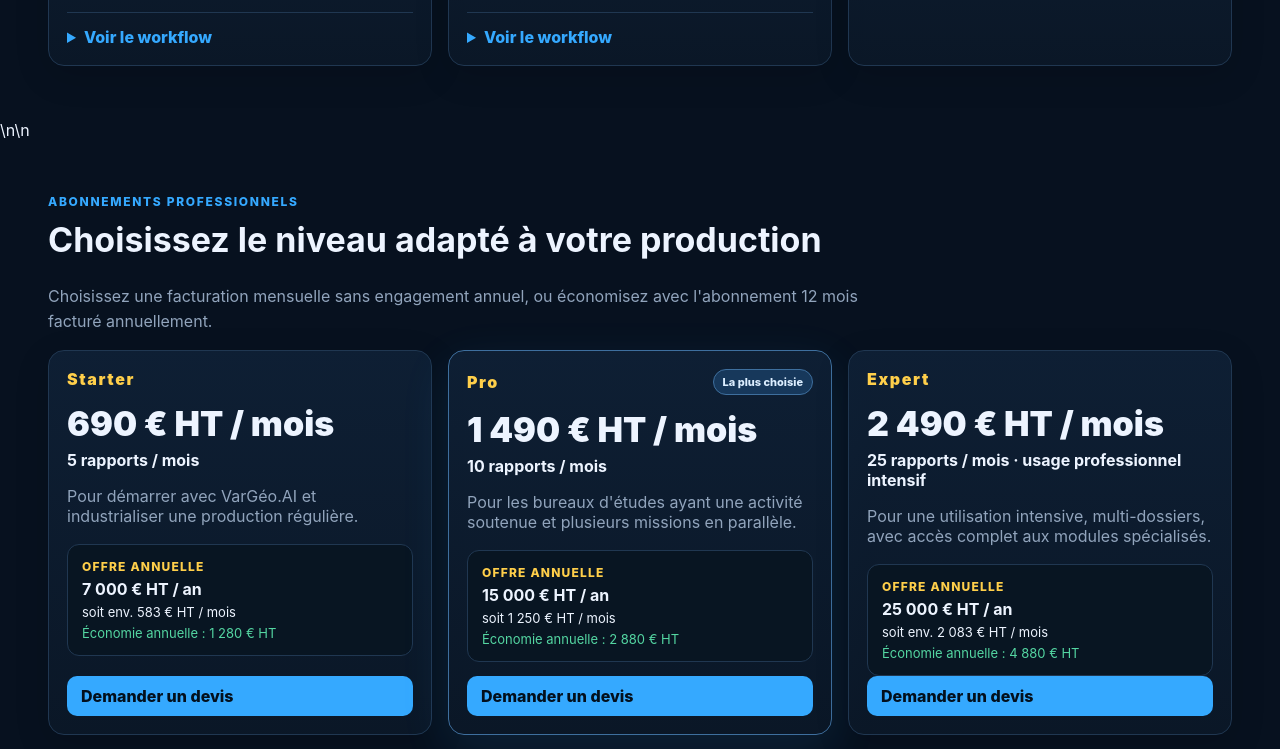
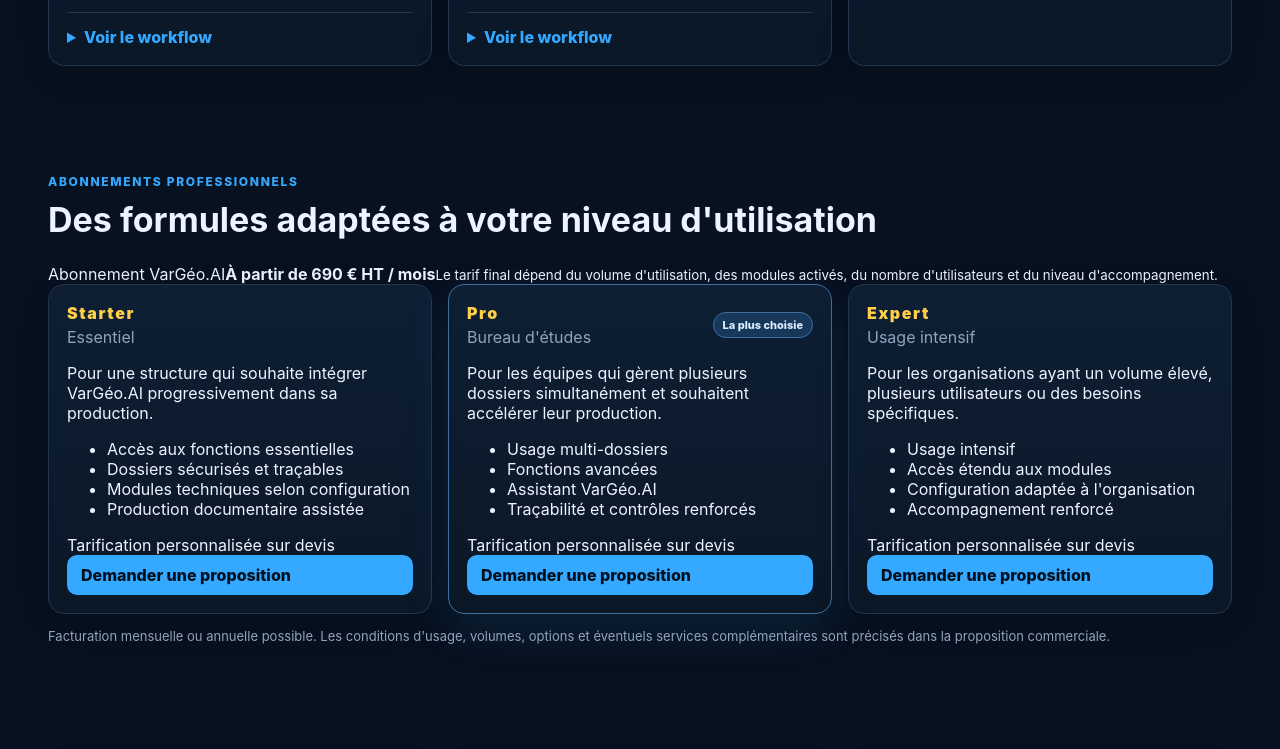
Before and after one commit to StibFrance/vargeo-ai, a Next.js app: page / in a window 1280 px wide. Shown: the part 1500-2249 px from the top of the page. Built offline with nearby package versions, Linux system fonts and the light colour scheme.

Commit message:
Simplify VarGeo AI pricing to from 690 EUR HT per month

```diff
--- a/src/app/page.tsx
+++ b/src/app/page.tsx
@@ -2,9 +2,27 @@
 import PublicQuoteForm from "@/components/public-quote-form";
 
 const plans=[
-  {name:"Starter",monthly:"690 € HT / mois",annual:"7 000 € HT / an",equivalent:"soit env. 583 € HT / mois",saving:"Économie annuelle : 1 280 € HT",volume:"5 rapports / mois",text:"Pour démarrer avec VarGéo.AI et industrialiser une production régulière.",popular:false},
-  {name:"Pro",monthly:"1 490 € HT / mois",annual:"15 000 € HT / an",equivalent:"soit 1 250 € HT / mois",saving:"Économie annuelle : 2 880 € HT",volume:"10 rapports / mois",text:"Pour les bureaux d'études ayant une activité soutenue et plusieurs missions en parallèle.",popular:true},
-  {name:"Expert",monthly:"2 490 € HT / mois",annual:"25 000 € HT / an",equivalent:"soit env. 2 083 € HT / mois",saving:"Économie annuelle : 4 880 € HT",volume:"25 rapports / mois · usage professionnel intensif",text:"Pour une utilisation intensive, multi-dossiers, avec accès complet aux modules spécialisés.",popular:false}
+  {
+    name:"Starter",
+    label:"Essentiel",
+    text:"Pour une structure qui souhaite intégrer VarGéo.AI progressivement dans sa production.",
+    points:["Accès aux fonctions essentielles","Dossiers sécurisés et traçables","Modules techniques selon configuration","Production documentaire assistée"],
+    popular:false
+  },
+  {
+    name:"Pro",
+    label:"Bureau d'études",
+    text:"Pour les équipes qui gèrent plusieurs dossiers simultanément et souhaitent accélérer leur production.",
+    points:["Usage multi-dossiers","Fonctions avancées","Assistant VarGéo.AI","Traçabilité et contrôles renforcés"],
+    popular:true
+  },
+  {
+    name:"Expert",
+    label:"Usage intensif",
+    text:"Pour les organisations ayant un volume élevé, plusieurs utilisateurs ou des besoins spécifiques.",
+    points:["Usage intensif","Accès étendu aux modules","Configuration adaptée à l'organisation","Accompagnement renforcé"],
+    popular:false
+  }
 ];
 
 export default function Home(){
@@ -65,7 +83,10 @@
               <li>Détection d'un point bloquant si l'horizon porteur n'est pas reconnu.</li>
               <li>Prescription de solutions de fondation différentes selon les zones.</li>
             </ol>
-            <div className="result"><pre>{`q_net = k_p × pL* × iδ × iβ\nR_d,ELS = q_net / facteurs de sécurité\ns = vérification pressiométrique des tassements\nDécision = OK / À JUSTIFIER / BLOQUANT`}</pre></div>
+            <div className="result"><pre>{`q_net = k_p × pL* × iδ × iβ
+R_d,ELS = q_net / facteurs de sécurité
+s = vérification pressiométrique des tassements
+Décision = OK / À JUSTIFIER / BLOQUANT`}</pre></div>
             <p><strong>Décision :</strong> fondations superficielles rigidifiées dans le secteur favorable ; reconnaissance complémentaire avant solution profonde dans le secteur hétérogène.</p>
           </details>
         </article>
@@ -75,26 +96,34 @@
           <p className="muted">Entrées, contrôles, calculs, alertes, limites de mission et validation ingénieur réunis dans la même interface.</p>
         </article>
       </div>
-    </section>\n\n    <section className="public-section" id="formules">
+    </section>
+
+    <section className="public-section" id="formules">
       <div className="eyebrow">Abonnements professionnels</div>
-      <h2>Choisissez le niveau adapté à votre production</h2>
-      <p className="subtitle">Choisissez une facturation mensuelle sans engagement annuel, ou économisez avec l'abonnement 12 mois facturé annuellement.</p>
-      <div className="grid grid-3">{plans.map(p=><div className={`card pricing-card ${p.popular?"pricing-popular":""}`} key={p.name}>
-        <div>
-          <div className="pricing-head"><div className="module-code">{p.name}</div>{p.popular&&<span className="pricing-badge">La plus choisie</span>}</div>
-          <div className="pricing-price">{p.monthly}</div>
-          <strong>{p.volume}</strong>
-          <p className="muted">{p.text}</p>
-          <div className="pricing-annual">
-            <div className="pricing-annual-label">Offre annuelle</div>
-            <strong>{p.annual}</strong>
-            <span>{p.equivalent}</span>
-            <span className="success">{p.saving}</span>
+      <h2>Des formules adaptées à votre niveau d'utilisation</h2>
+
+      <div className="pricing-callout">
+        <span>Abonnement VarGéo.AI</span>
+        <strong>À partir de 690 € HT / mois</strong>
+        <small>Le tarif final dépend du volume d'utilisation, des modules activés, du nombre d'utilisateurs et du niveau d'accompagnement.</small>
+      </div>
+
+      <div className="grid grid-3">
+        {plans.map(p=><div className={`card pricing-card ${p.popular?"pricing-popular":""}`} key={p.name}>
+          <div>
+            <div className="pricing-head">
+              <div><div className="module-code">{p.name}</div><div className="muted" style={{marginTop:4}}>{p.label}</div></div>
+              {p.popular&&<span className="pricing-badge">La plus choisie</span>}
+            </div>
+            <p>{p.text}</p>
+            <ul className="pricing-points">{p.points.map(x=><li key={x}>{x}</li>)}</ul>
+            <div className="pricing-custom">Tarification personnalisée sur devis</div>
           </div>
-        </div>
-        <a className="button" href="#devis">Demander un devis</a>
-      </div>)}</div>
-      <p className="muted pricing-note">Tarifs HT. Offre annuelle avec engagement de 12 mois et facturation annuelle. Conditions d'usage et de volume précisées au devis.</p>
+          <a className="button" href="#devis">Demander une proposition</a>
+        </div>)}
+      </div>
+
+      <p className="muted pricing-note">Facturation mensuelle ou annuelle possible. Les conditions d'usage, volumes, options et éventuels services complémentaires sont précisés dans la proposition commerciale.</p>
     </section>
 
     <section className="public-section">
```
